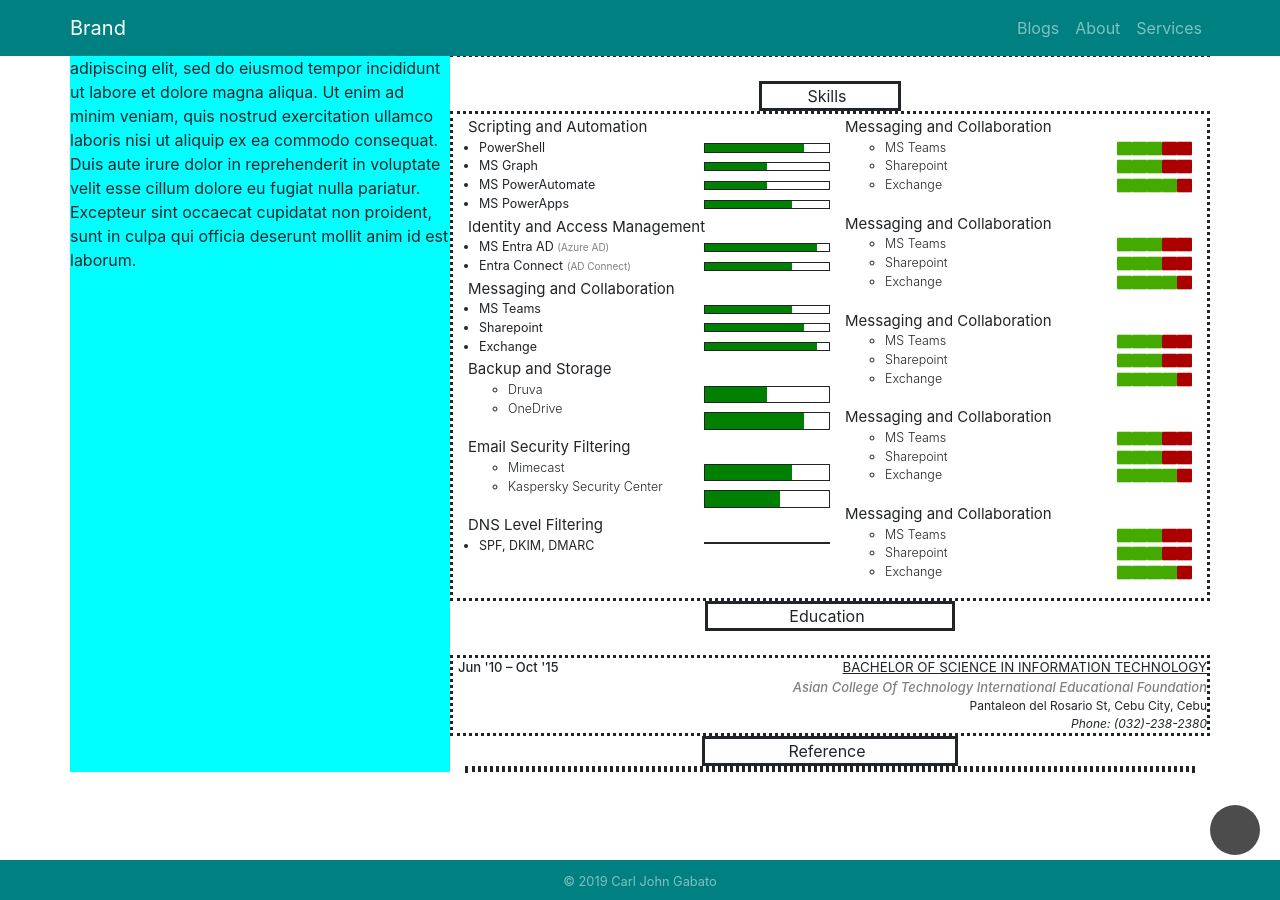
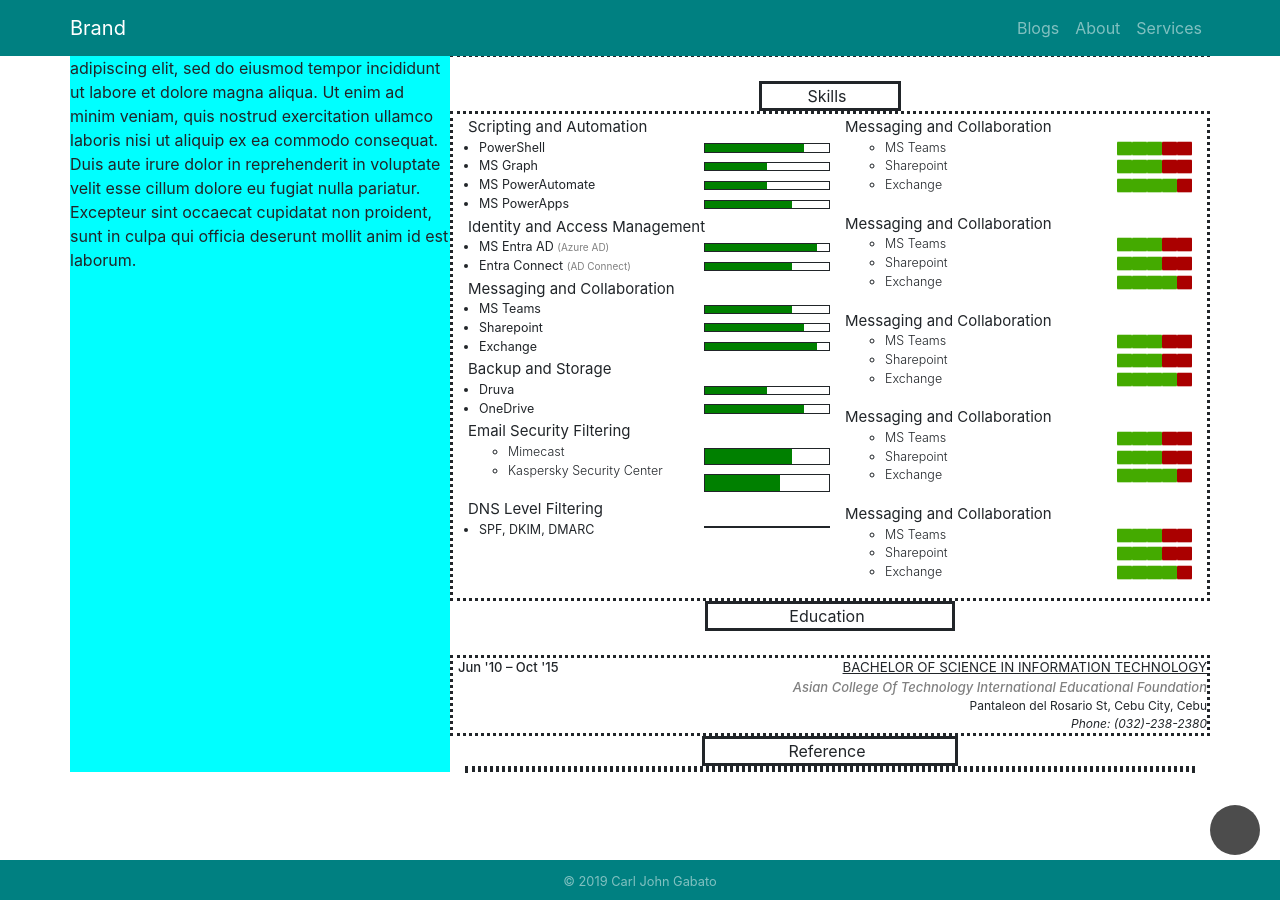
Before and after one commit to carljohngabato/aboutme, a Jekyll site: the page built from blogs.html, in a window 1280 px wide and 900 px high, scrolled down 1702 px. Built offline with Jekyll 4.4.1, drawn with Linux system fonts in a browser that asks for light colours; nearby versions of some CDN libraries.

```diff
--- a/blogs.html
+++ b/blogs.html
@@ -286,7 +286,7 @@
                                 <h8 class="skill-title">Backup and Storage</h8>
                             </div>
                             <div class="col-lg-8 col-md-8 col-sm-8" style="width: 65%; height: auto;">
-                                <ul class="skills-list">
+                                <ul class="sk-list">
                                     <li class="skill-svc">Druva</li>
                                     <li class="skill-svc">OneDrive</li>
                                 </ul>
```
